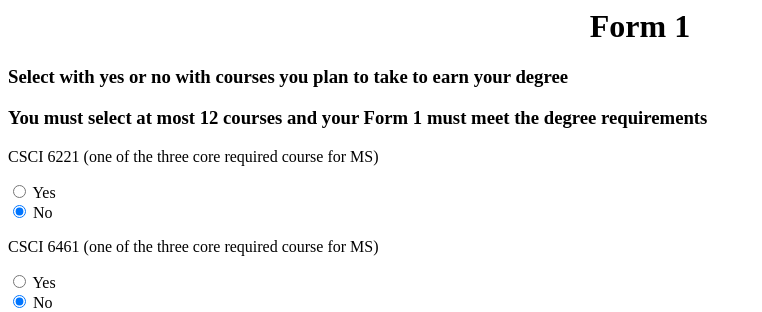
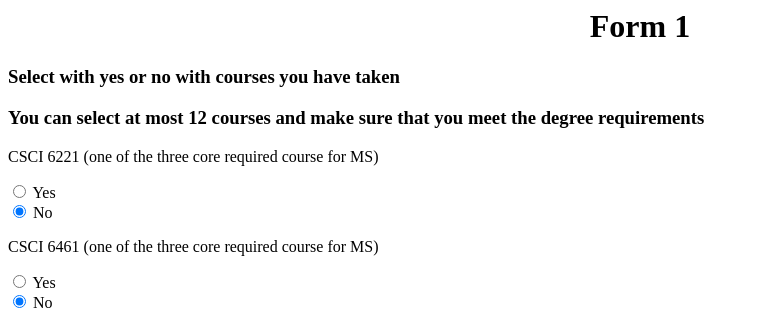
Before and after one commit to Olamide-Treasure/School-System, a Flask app: page /form1 in a window 1280 px wide. Shown: the top 312 px of the page, without its empty margins (0-762 px from the left). Run offline with Flask 2, Linux system fonts and the light colour scheme; a user stored in the database is signed in.

Commit message:
Update form1.html

```diff
--- a/templates/form1.html
+++ b/templates/form1.html
@@ -11,8 +11,8 @@
 
 
     <form action = "/form1"  method = "POST" id = "form">
-        <h3> Select with yes or no with courses you plan to take to earn your degree </h3>
-        <h3>You must select at most 12 courses and your Form 1 must meet the degree requirements</h3>
+         <h3> Select with yes or no with courses you have taken </h3>
+        <h3>You can select at most 12 courses and make sure that you meet the degree requirements</h3>
         <p> CSCI 6221 (one of the three core required course for MS)</p>
 
         <input type="radio" name = "100" value="yes"> Yes </br>
```
